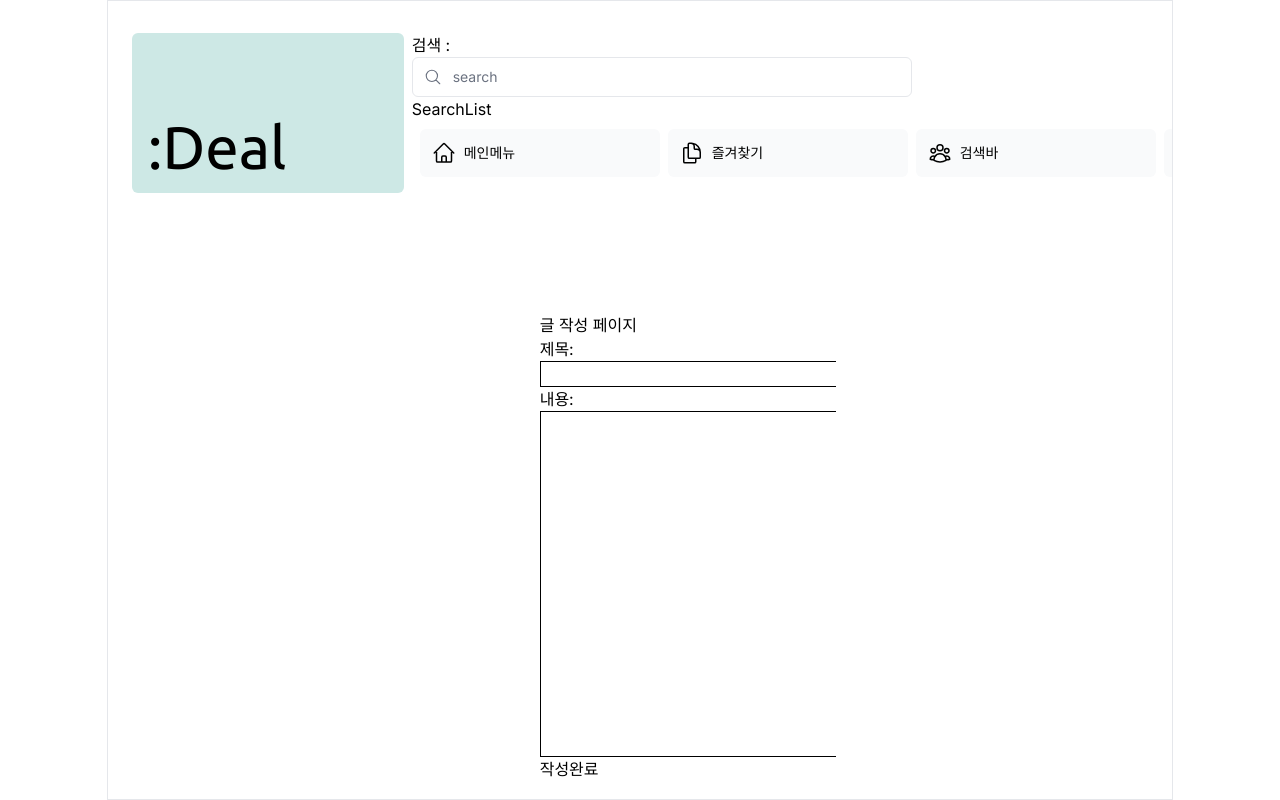
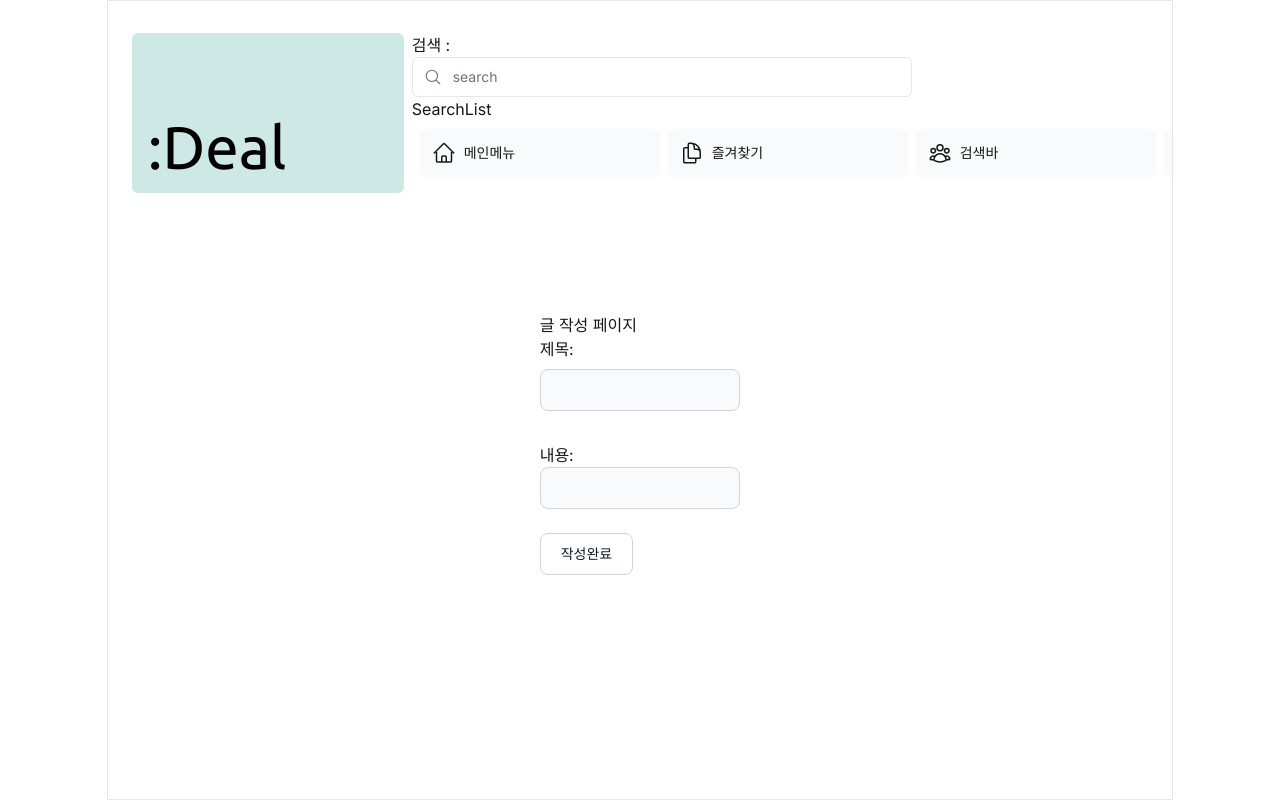
Before and after one commit to monomable/ToDeal, a Next.js app: page /post/create in a window 1280 px wide. Built offline with nearby package versions, Linux system fonts and the light colour scheme; a web font is replaced by a local one.

Commit message:
포스트 레이아웃 소폭변경

```diff
--- a/src/app/globals.css
+++ b/src/app/globals.css
@@ -45,6 +45,23 @@ body {
     dark:hover:border-gray-600
     dark:focus:ring-gray-700
   }
+  .title-box {
+    @apply
+    bg-gray-50 border
+    border-gray-300
+    text-gray-900
+    text-sm
+    rounded-lg
+    focus:ring-blue-500
+    focus:border-blue-500
+    block w-full p-2.5
+    dark:bg-gray-700
+    dark:border-gray-600
+    dark:placeholder-gray-400
+    dark:text-white
+    dark:focus:ring-blue-500
+    dark:focus:border-blue-500
+  }
 }
 
 @layer utilities {
--- a/src/app/post/create/page.tsx
+++ b/src/app/post/create/page.tsx
@@ -1,10 +1,12 @@
+import "../../globals.css"
+
 export default function create() {
     return(
         <div className="p-20">
             <h4>글 작성 페이지</h4>
             <form action="/api/post/new" method="POST"> {/*api 입력*/}
-                제목: <input type="text" className="px-20 border border-black" /> <br/>
-                내용: <input type="text" className="px-20 py-40 border border-black" /> <br/>
+                제목: <input type="text" className="title-box my-2" /> <br/>
+                내용: <input type="text" className="title-box" /> <br/>
                 <button type="submit" className="white-btn">작성완료</button>
             </form>
         </div>
--- a/src/app/post/view/[id]/page.tsx
+++ b/src/app/post/view/[id]/page.tsx
@@ -1,3 +1,5 @@
+import "../../"
+
 type Props = {
     params: {
       id: string;
@@ -7,7 +9,7 @@ type Props = {
   export default function Post({params}: Props) {
     return (
       <>
-      <div>{params.id}포스트</div>
+      <div className="title-box">{params.id}포스트</div>
       </>
     )
   }
```
